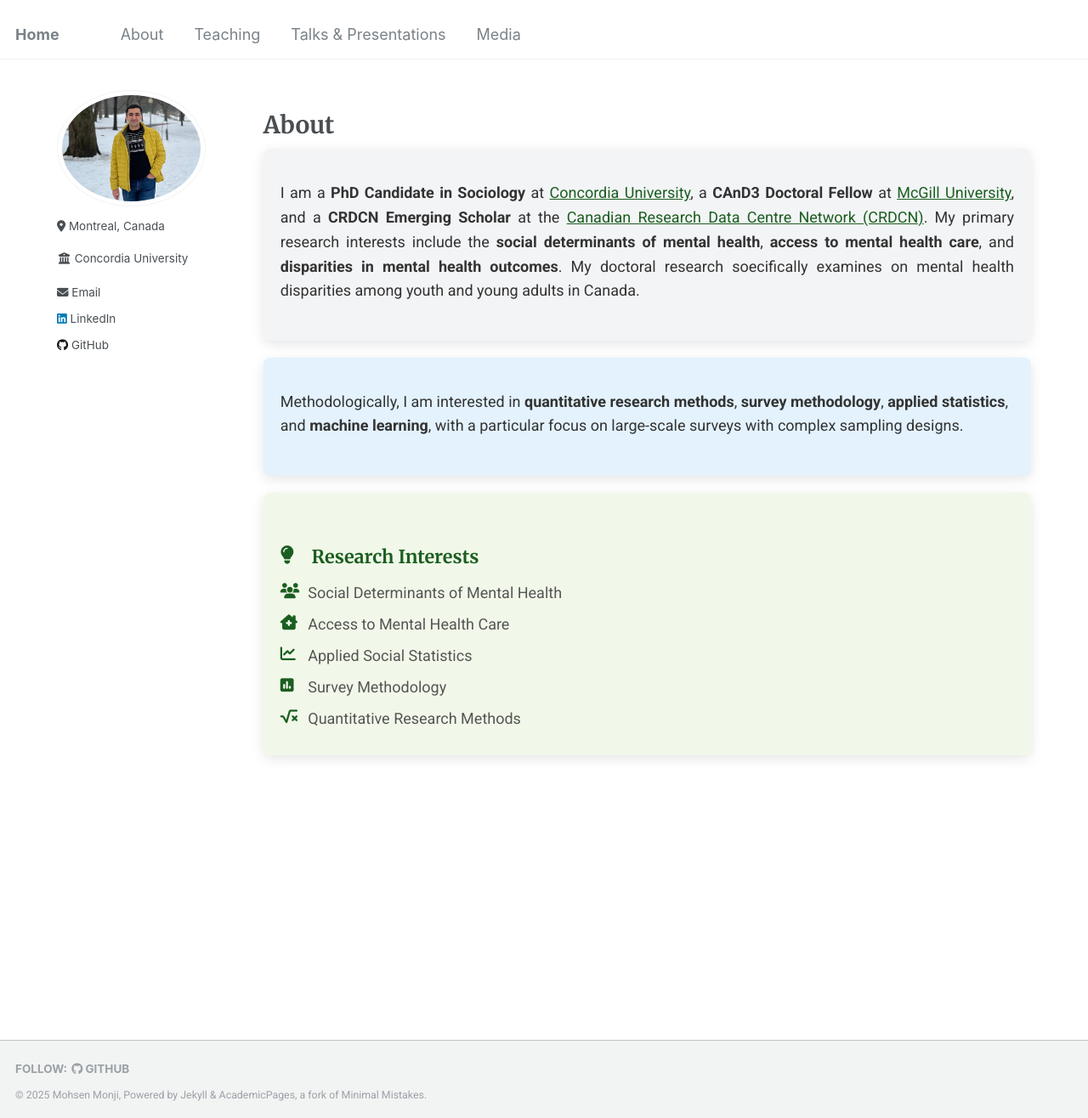
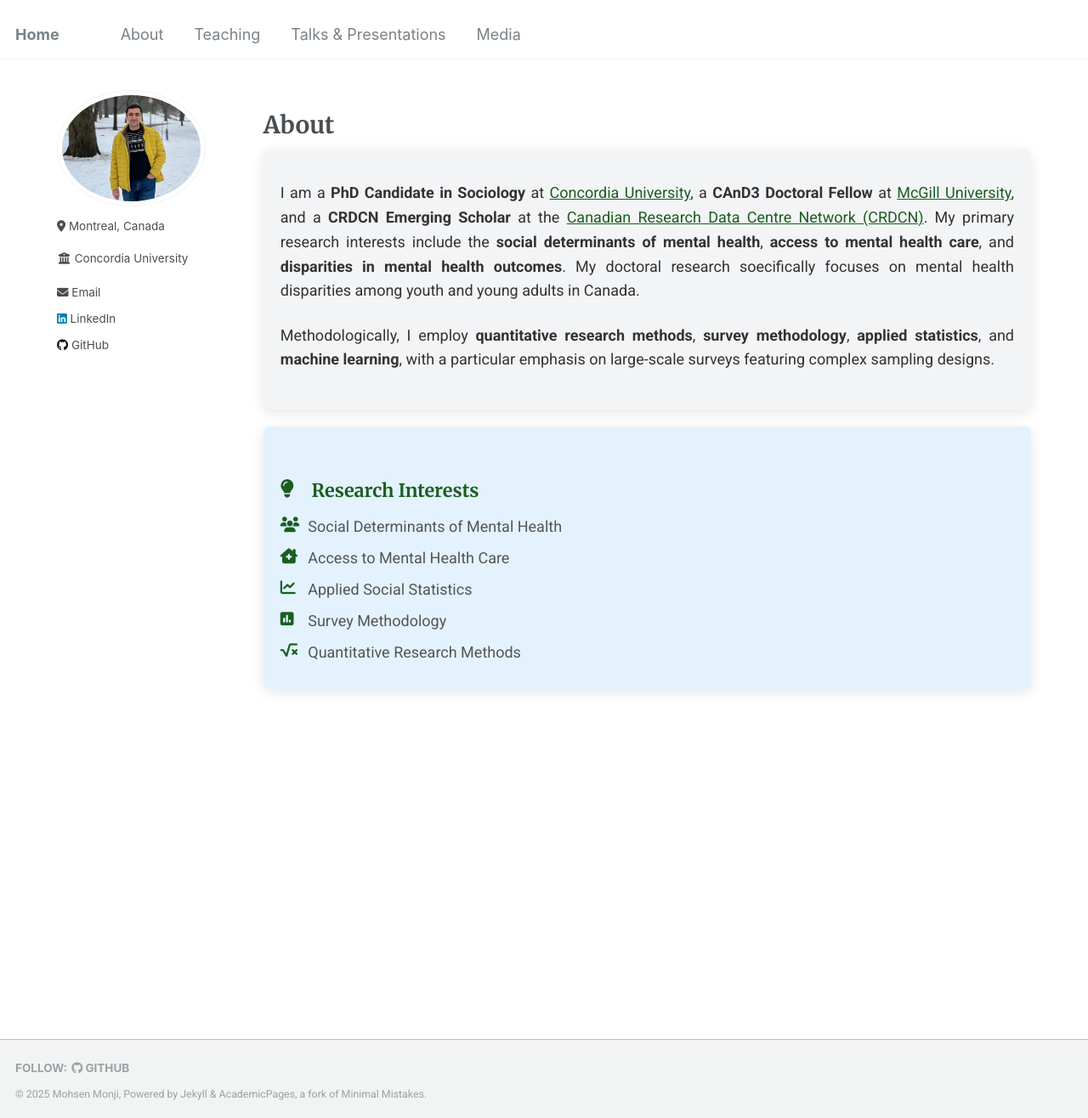
Before and after one commit to Mohsnmonji/mohsnmonji.github.io, a Jekyll site: the page built from about-me.md, in a window 1280 px wide and 1316 px high. Shown: the whole window at 85% size. Built offline with Jekyll 4.4.1, drawn with Linux system fonts in a browser that asks for light colours.

Commit message:
Update about-me.md

```diff
--- a/about-me.md
+++ b/about-me.md
@@ -95,15 +95,12 @@ author_profile: true
     My primary research interests include the <strong>social determinants of mental health</strong>,
     <strong>access to mental health care</strong>, and
     <strong>disparities in mental health outcomes</strong>.
-    My doctoral research soecifically examines on mental health disparities among youth and young adults in Canada.
+    My doctoral research soecifically focuses on mental health disparities among youth and young adults in Canada.
   </p>
-</div>
-
-<div class="card">
   <p>
-    Methodologically, I am interested in <strong>quantitative research methods</strong>,
+    Methodologically, I employ <strong>quantitative research methods</strong>,
     <strong>survey methodology</strong>, <strong>applied statistics</strong>, and <strong>machine learning</strong>,
-    with a particular focus on large-scale surveys with complex sampling designs.
+    with a particular emphasis on large-scale surveys featuring complex sampling designs.
   </p>
 </div>
 
```
